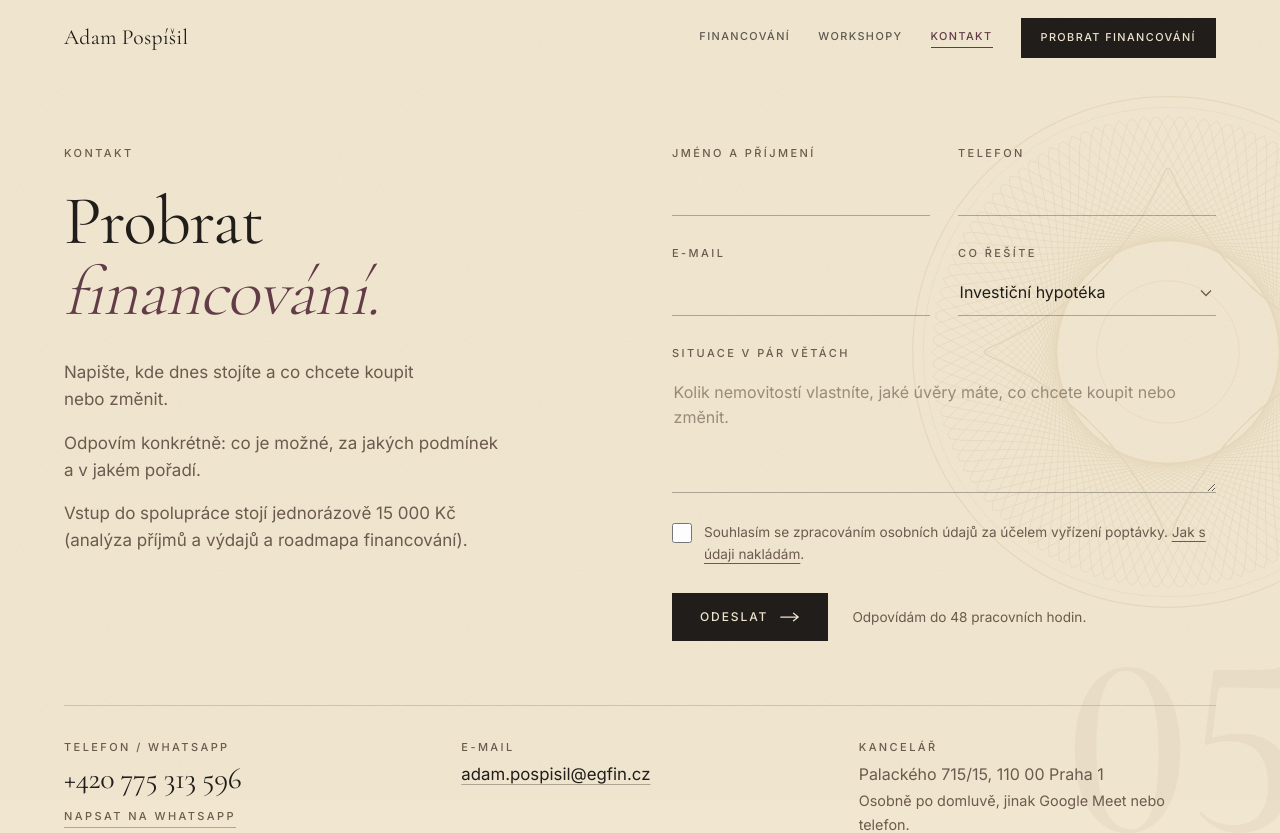
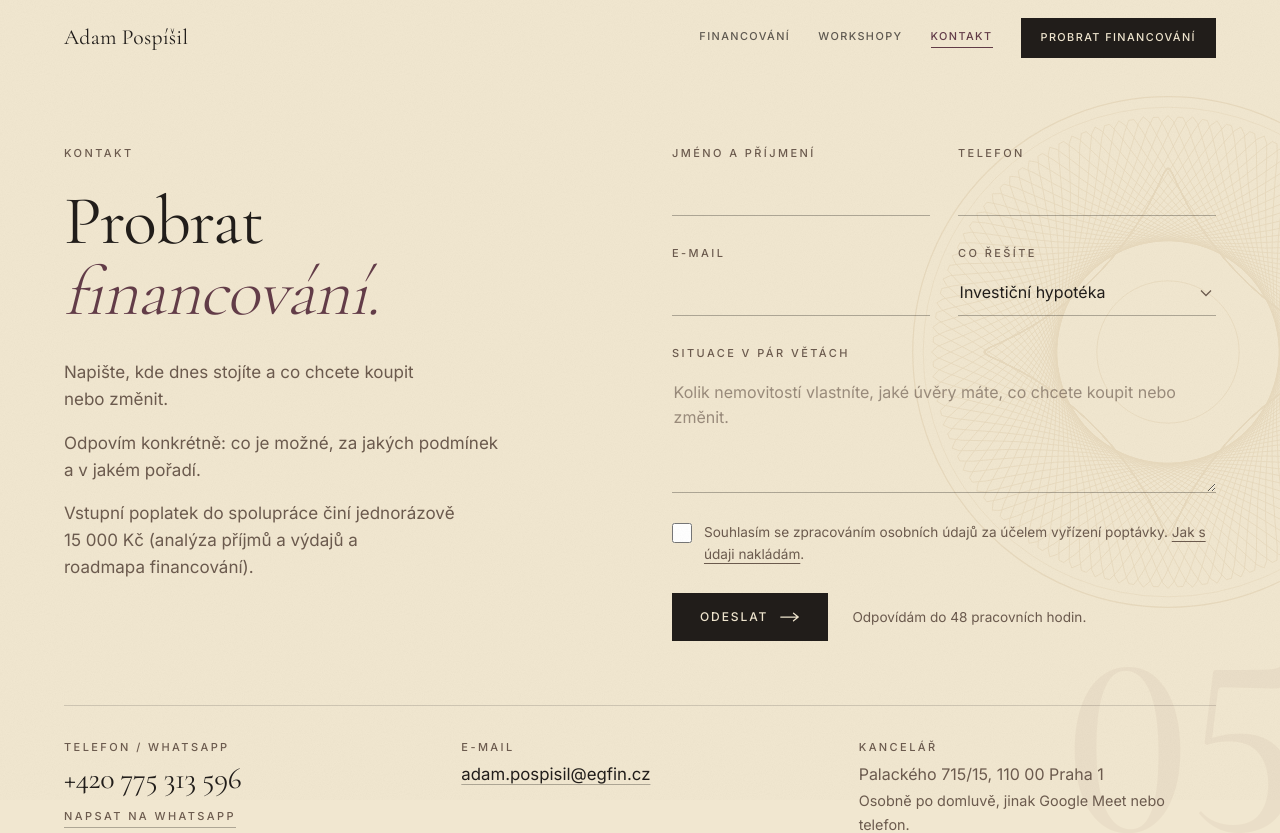
Before and after one commit to a-pospisil/adamovyfinance, a Next.js app: page /kontakt in a window 1280 px wide. Shown: the top 833 px of the page. Built offline with nearby package versions, Linux system fonts and the light colour scheme.

Commit message:
Kontakt: Vstupní poplatek do spolupráce činí jednorázově 15 000 Kč
Co-Authored-By: Claude Opus 5.5 <noreply@anthropic.com>
Claude-Session: https://claude.ai/code/session_01UZaFHLtYsQhCo77GmPrR1v

```diff
--- a/src/app/kontakt/page.tsx
+++ b/src/app/kontakt/page.tsx
@@ -52,7 +52,7 @@ export default function ContactPage() {
                 <p>Napište, kde dnes stojíte a co chcete koupit nebo změnit.</p>
                 <p>Odpovím konkrétně: co je možné, za jakých podmínek a v jakém pořadí.</p>
                 <p>
-                  Vstup do spolupráce stojí jednorázově 15&nbsp;000&nbsp;Kč (analýza příjmů a výdajů a roadmapa
+                  Vstupní poplatek do spolupráce činí jednorázově 15&nbsp;000&nbsp;Kč (analýza příjmů a výdajů a roadmapa
                   financování).
                 </p>
               </div>
--- a/src/lib/schema.ts
+++ b/src/lib/schema.ts
@@ -105,7 +105,7 @@ export function professionalServiceSchema() {
     description: SITE.description,
     telephone: SITE.phone,
     email: SITE.email,
-    priceRange: "Vstup do spolupráce 15 000 Kč",
+    priceRange: "Vstupní poplatek do spolupráce 15 000 Kč",
     founder: { "@id": PERSON_ID },
     employee: { "@id": PERSON_ID },
     brand: { "@id": BRAND_ID },
```
